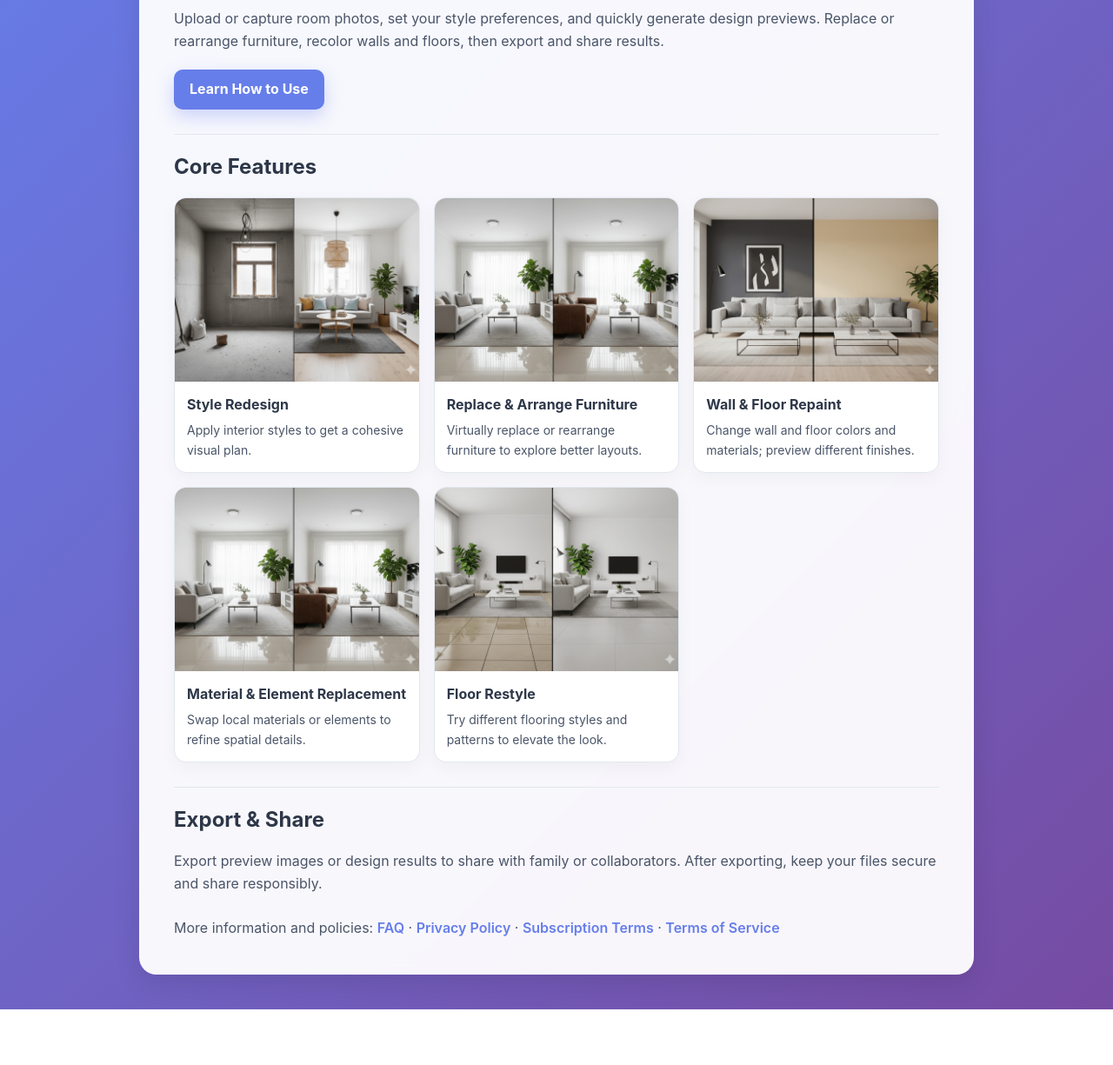
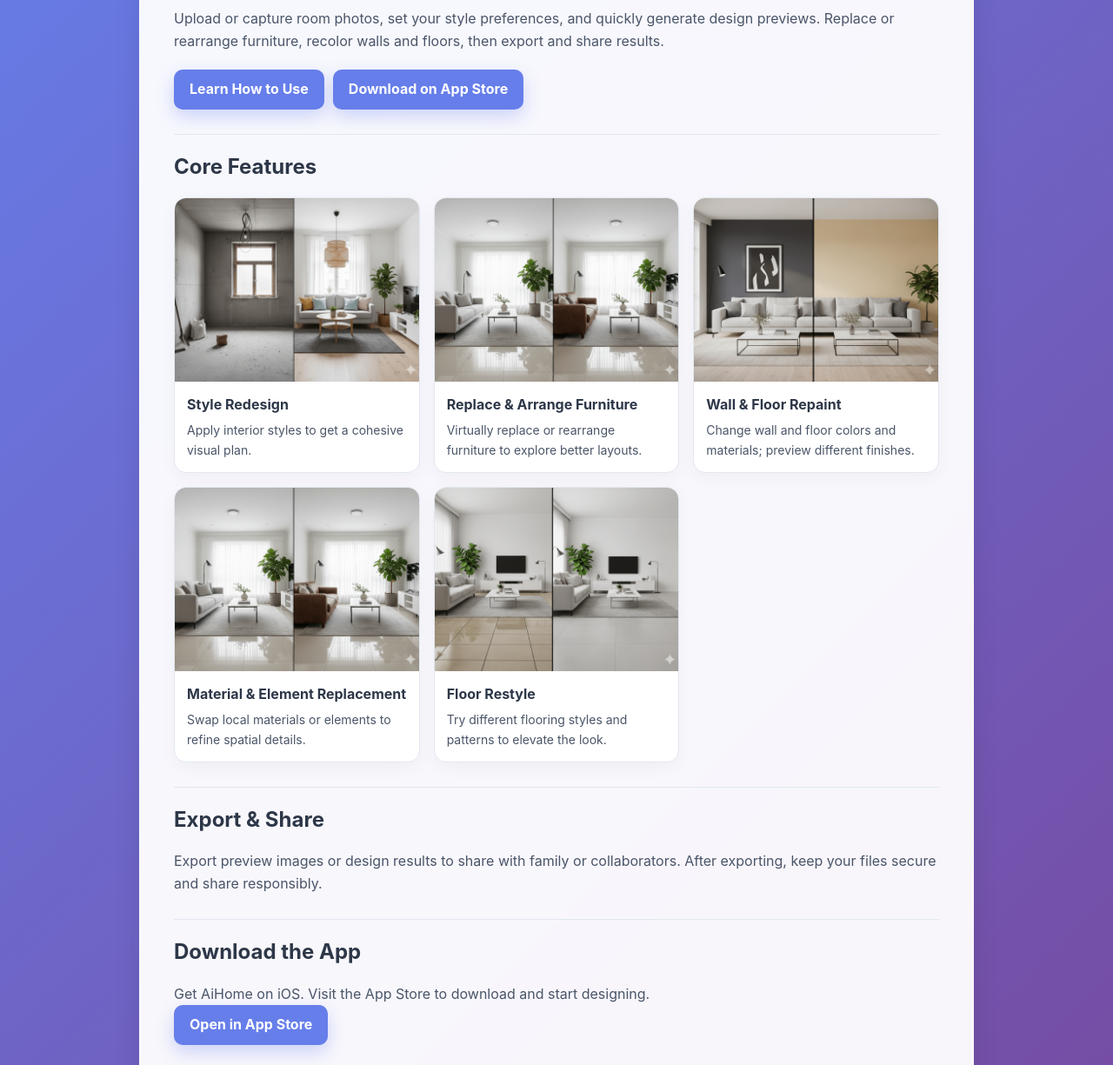
Before and after one commit to yzygenuine/aihomeweb, a plain HTML site: page index.html in a window 1280 px wide. Shown: the part 211-1436 px from the top of the page at 87% size. Before the commit the page ends 1372 px from the top, so only its background shows below. Drawn offline with Linux system fonts and the light colour scheme.

Commit message:
增加下载

```diff
--- a/index.html
+++ b/index.html
@@ -21,6 +21,7 @@
         .hero p { color: #4a5568; margin-bottom: 20px; }
         .cta { display: inline-block; background: #667eea; color: #fff; text-decoration: none; padding: 10px 18px; border-radius: 10px; font-weight: 700; box-shadow: 0 8px 20px rgba(102,126,234,0.3); }
         .cta:hover { background: #5a67d8; }
+        .cta-group { display: flex; gap: 10px; flex-wrap: wrap; }
 
         .section-title { font-size: 24px; font-weight: 700; color: #2d3748; margin: 28px 0 16px; padding-top: 18px; border-top: 1px solid #e2e8f0; }
         .tools-grid { display: grid; grid-template-columns: repeat(3, 1fr); gap: 16px; }
@@ -67,7 +68,10 @@
             <div class="hero">
                 <h1>Smart Interior Visualization & Restyling</h1>
                 <p>Upload or capture room photos, set your style preferences, and quickly generate design previews. Replace or rearrange furniture, recolor walls and floors, then export and share results.</p>
-                <a class="cta" href="./faq.html">Learn How to Use</a>
+                <div class="cta-group">
+                    <a class="cta" href="./faq.html">Learn How to Use</a>
+                    <a class="cta" href="https://apps.apple.com/app/id6755680845" target="_blank" rel="noopener noreferrer">Download on App Store</a>
+                </div>
             </div>
 
             <h2 class="section-title">Core Features</h2>
@@ -122,6 +126,12 @@
             <div class="section-title">Export & Share</div>
             <p style="color:#4a5568;">Export preview images or design results to share with family or collaborators. After exporting, keep your files secure and share responsibly.</p>
 
+            <div class="section-title">Download the App</div>
+            <p style="color:#4a5568;">Get AiHome on iOS. Visit the App Store to download and start designing.</p>
+            <p>
+                <a class="cta" href="https://apps.apple.com/app/id6755680845" target="_blank" rel="noopener noreferrer">Open in App Store</a>
+            </p>
+
             <div class="links">
                 <p>More information and policies:
                     <a href="./faq.html">FAQ</a> ·
```
